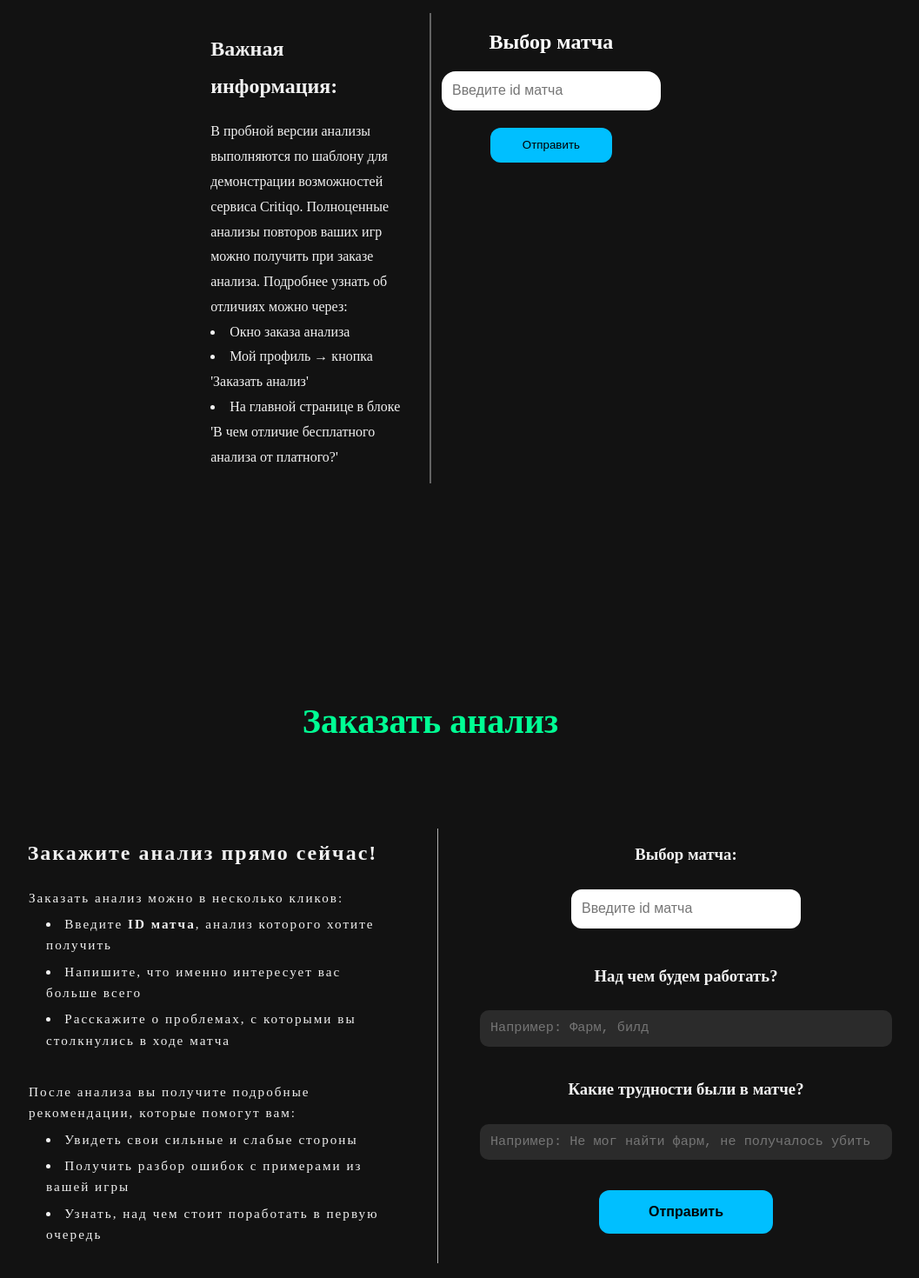
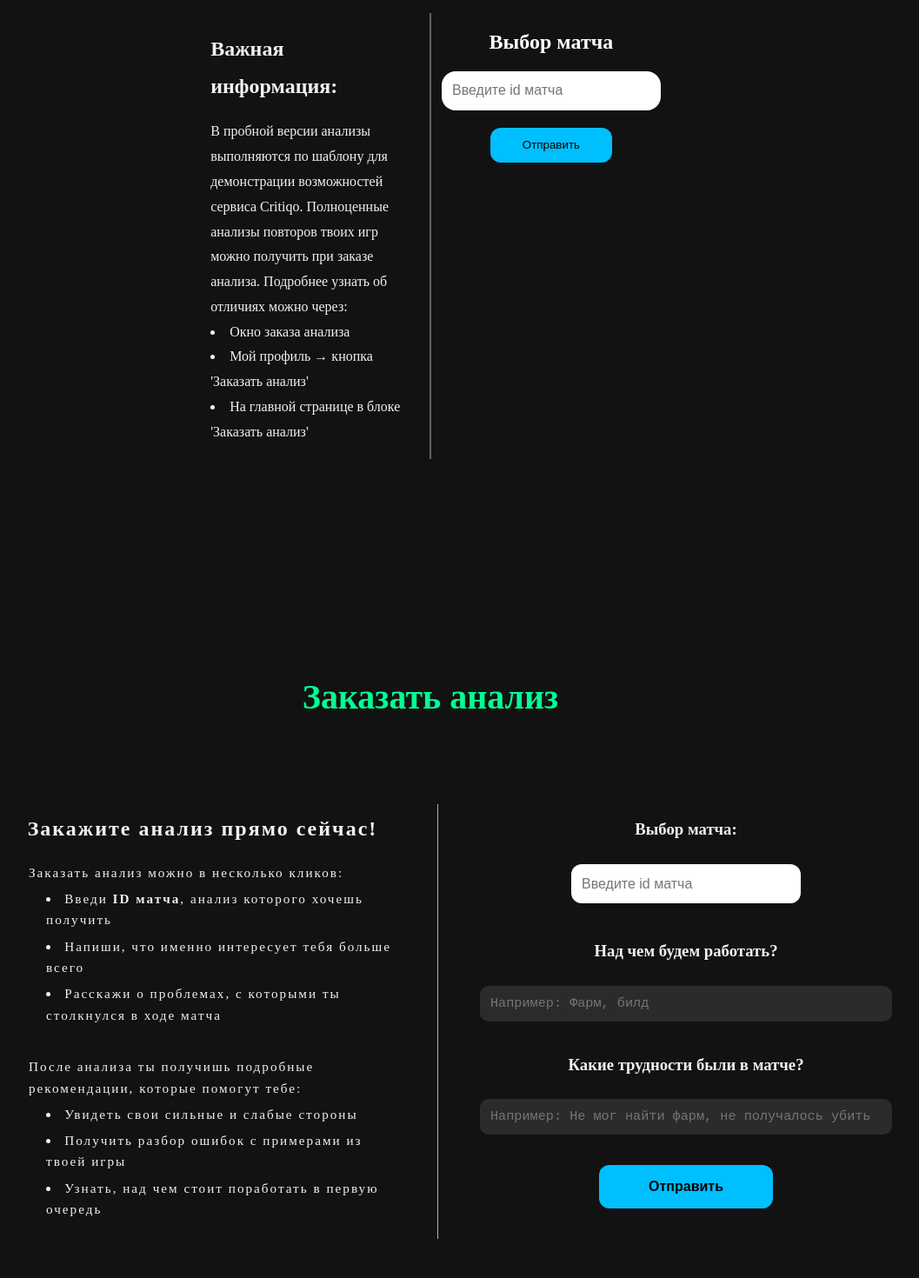
Before and after one commit to kitoy02241221/Critiqo, a React (Create React App) app in the folder client/: page / in a window 1280 px wide. Shown: the part 1720-3190 px from the top of the page at 87% size, without its empty margins (145-1202 px from the left). Built offline with nearby package versions, Linux system fonts and the light colour scheme; no server answers.

Commit message:
text update in pages

```diff
--- a/client/src/Mainpage/AnalyzeModal/Modal.js
+++ b/client/src/Mainpage/AnalyzeModal/Modal.js
@@ -87,15 +87,15 @@ function handleSubmit(event) {
   <h2>Закажите анализ прямо сейчас!</h2>
   <p>
     Заказать анализ можно в несколько кликов:
-    <li>Введите <b>ID матча</b>, анализ которого хотите получить</li>
-    <li>Напишите, что именно интересует вас больше всего</li>
-    <li>Расскажите о проблемах, с которыми вы столкнулись в ходе матча</li>
+    <li>Введи <b>ID матча</b>, анализ которого хочешь получить</li>
+    <li>Напиши, что именно интересует тебя больше всего</li>
+    <li>Расскажи о проблемах, с которыми ты столкнулся в ходе матча</li>
   </p>
   <p>
-    После анализа вы получите подробные рекомендации,
-    которые помогут вам:
+    После анализа ты получишь подробные рекомендации,
+    которые помогут тебе:
     <li>Увидеть свои сильные и слабые стороны</li>
-    <li>Получить разбор ошибок с примерами из вашей игры</li>
+    <li>Получить разбор ошибок с примерами из твоей игры</li>
     <li>Узнать, над чем стоит поработать в первую очередь</li>
   </p>
 </div>
--- a/client/src/Mainpage/AnalyzeModal/TryFreeModal/TryFreeModal.js
+++ b/client/src/Mainpage/AnalyzeModal/TryFreeModal/TryFreeModal.js
@@ -13,10 +13,10 @@ function TryFreeModal() {
                     <div>
                         <p>В пробной версии анализы выполняются по шаблону
                         для демонстрации возможностей сервиса Critiqo. Полноценные анализы повторов
-                        ваших игр можно получить при заказе анализа. Подробнее узнать об отличиях можно через:
+                        твоих игр можно получить при заказе анализа. Подробнее узнать об отличиях можно через:
                         <li>Окно заказа анализа</li>
                         <li>Мой профиль → кнопка 'Заказать анализ'</li>
-                        <li>На главной странице в блоке 'В чем отличие бесплатного анализа от платного?'</li>
+                        <li>На главной странице в блоке 'Заказать анализ'</li>
                         </p>
                     </div>
                 </div>
```
